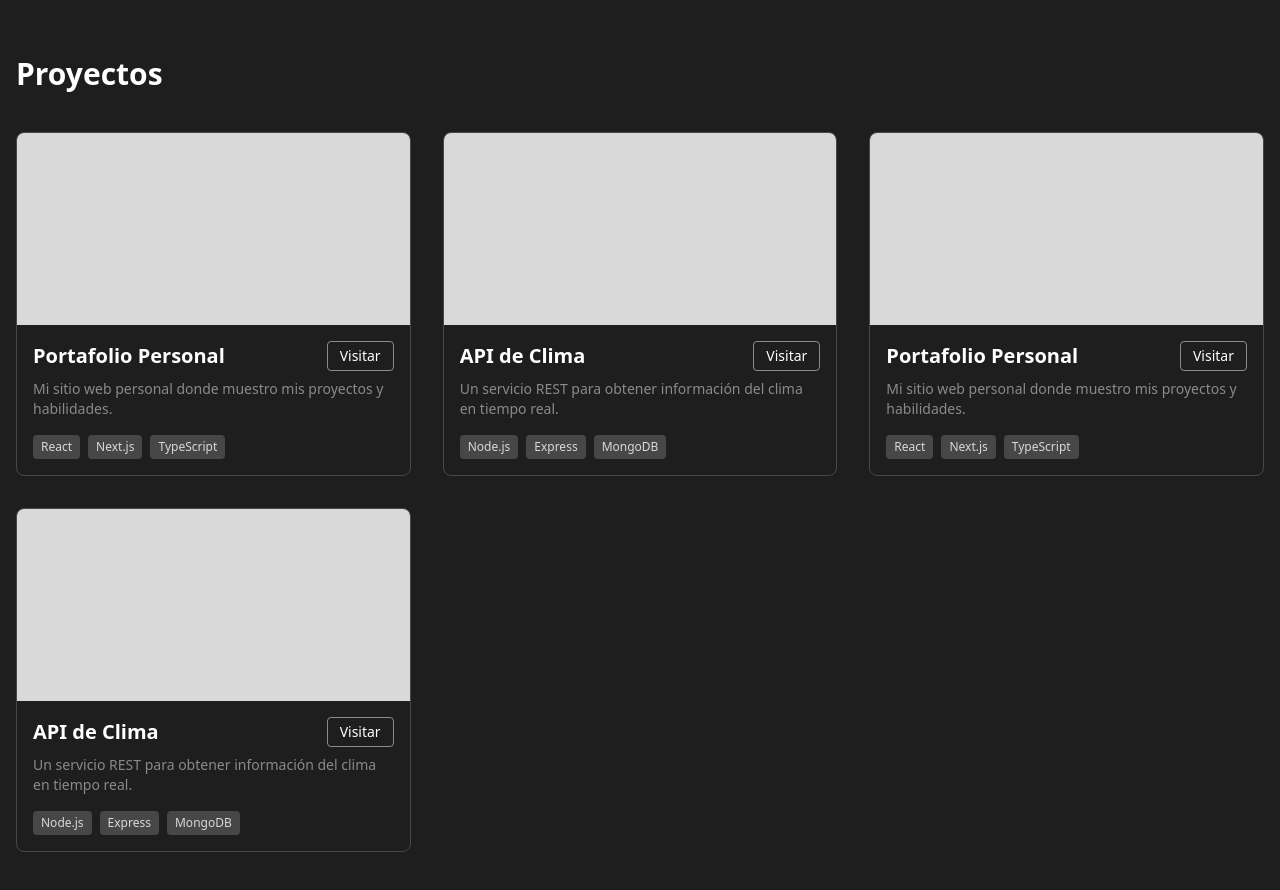
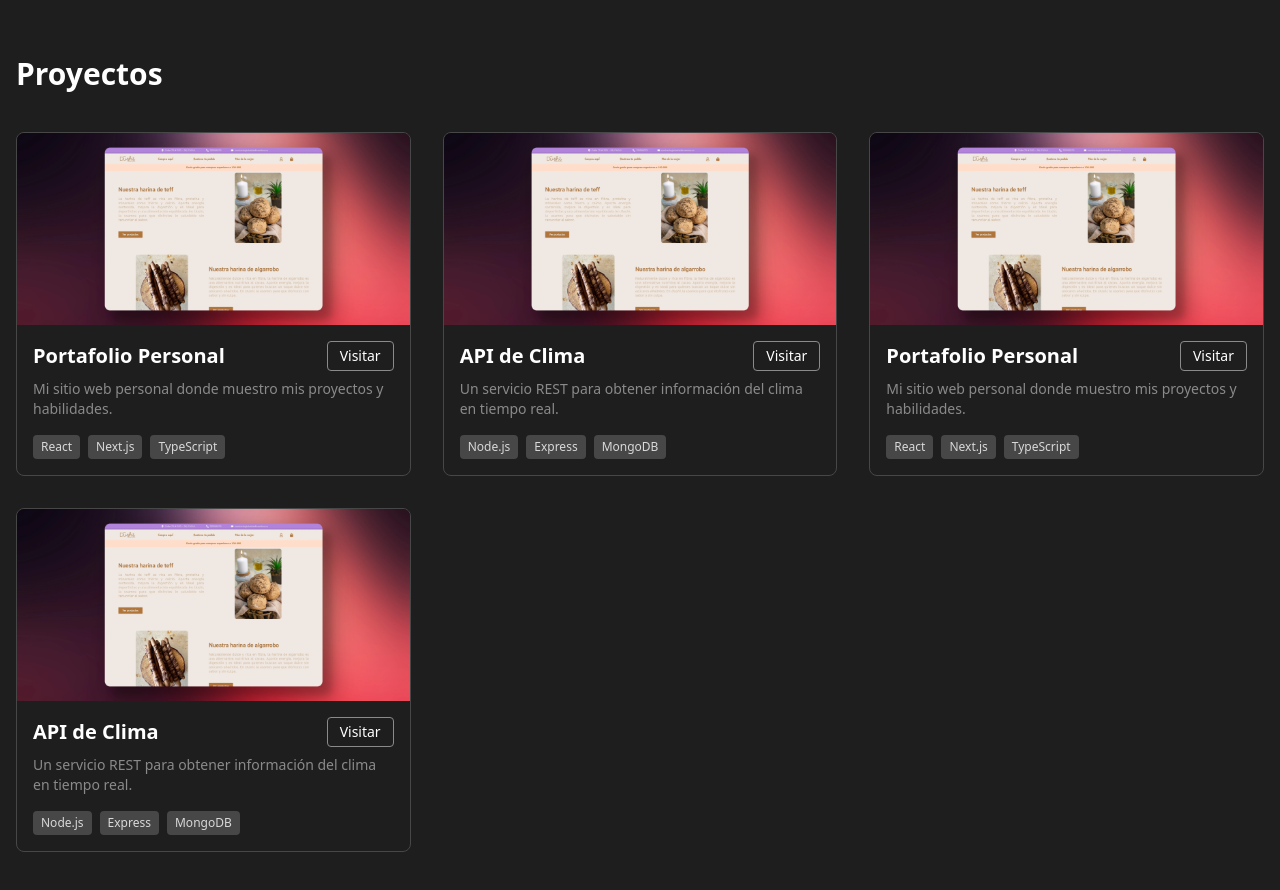
Before and after one commit to DanielRagi/portfolio-nextjs, a Next.js app: page / in a window 1280 px wide. Shown: the part 640-1530 px from the top of the page. Built offline with nearby package versions, Linux system fonts and the light colour scheme.

Commit message:
feat: projects image support

```diff
--- a/app/page.tsx
+++ b/app/page.tsx
@@ -8,6 +8,7 @@ interface Project {
   link: string;
   desc: string;
   tags: string[];
+  image: string;
 }
 
 export default function Home() {
@@ -82,11 +83,16 @@ export default function Home() {
   )
 }
 
-function ProjectCard({ name, link, desc, tags }: Project) {
+function ProjectCard({ name, link, desc, tags, image }: Project) {
   return (
     <div className="bg-[#1e1e1e] border border-[#484747] rounded-lg overflow-hidden">
       <div className="relative h-48">
-          <div className="bg-[#d9d9d9] h-full"></div>
+        <Image
+            src={image}
+            alt={name}
+            layout="fill"
+            objectFit="cover"
+        />
       </div>
       <div className="p-4">
         <div className="flex justify-between items-center mb-2">
--- a/lib/projects.json
+++ b/lib/projects.json
@@ -3,24 +3,28 @@
     "name": "Portafolio Personal",
     "link": "https://miportafolio.com",
     "desc": "Mi sitio web personal donde muestro mis proyectos y habilidades.",
-    "tags": ["React", "Next.js", "TypeScript"]
+    "tags": ["React", "Next.js", "TypeScript"],
+    "image": "/projects/project1.webp"
   },
   {
     "name": "API de Clima",
     "link": "https://github.com/usuario/api-clima",
     "desc": "Un servicio REST para obtener información del clima en tiempo real.",
-    "tags": ["Node.js", "Express", "MongoDB"]
+    "tags": ["Node.js", "Express", "MongoDB"],
+    "image": "/projects/project1.webp"
   },
   {
     "name": "Portafolio Personal",
     "link": "https://miportafolio.com",
     "desc": "Mi sitio web personal donde muestro mis proyectos y habilidades.",
-    "tags": ["React", "Next.js", "TypeScript"]
+    "tags": ["React", "Next.js", "TypeScript"],
+    "image": "/projects/project1.webp"
   },
   {
     "name": "API de Clima",
     "link": "https://github.com/usuario/api-clima",
     "desc": "Un servicio REST para obtener información del clima en tiempo real.",
-    "tags": ["Node.js", "Express", "MongoDB"]
+    "tags": ["Node.js", "Express", "MongoDB"],
+    "image": "/projects/project1.webp"
   }
 ]
```
Also changed, not shown: public/projects/project1.webp (added), 1 other file (tests, documents, lock files or other folders).
